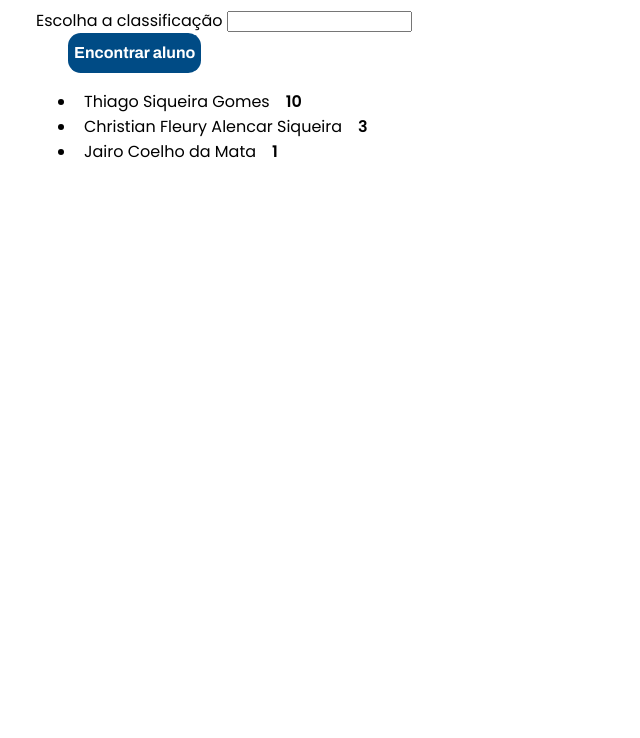
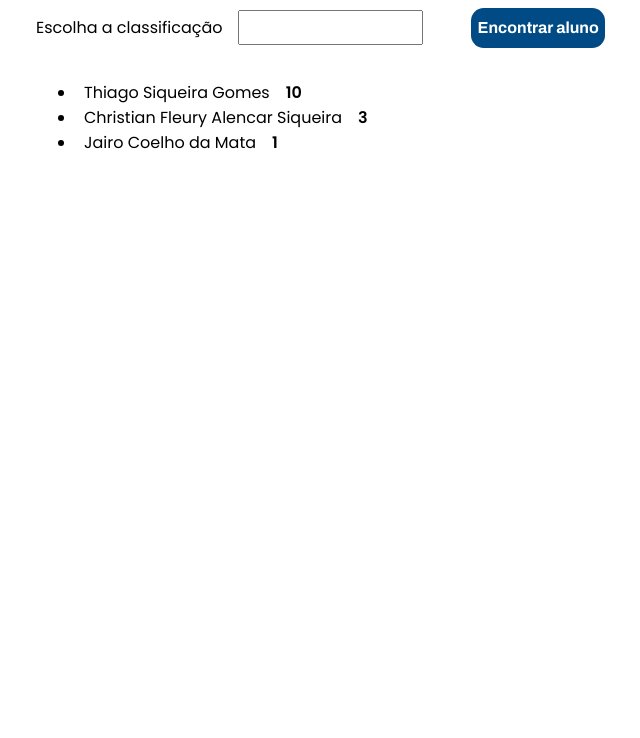
Before and after one commit to projeto-de-algoritmos/DC_exoteric-school, a plain HTML site: page index.html in a window 1280 px wide. Shown: the part 99-837 px from the top of the page, without its empty margins (60-700 px from the left). Drawn offline with Linux system fonts and the light colour scheme.

Commit message:
adding form div

```diff
--- a/index.html
+++ b/index.html
@@ -19,13 +19,13 @@
         <div id="display">
 
         </div>
+
+       <div class="form">
         <label for="">Escolha a classificação</label>
         <input id="input-posicao" type="text">
 
         <button id="button-busca-aluno">Encontrar aluno</button>
-
-
-
+       </div>
 
         <ul id="lista-alunos">
 
--- a/styles.css
+++ b/styles.css
@@ -30,13 +30,13 @@ body {
   box-sizing: border-box;
 }
 
-form {
+.form {
   display: flex;
   align-items: center;
   margin-bottom: 2rem;
 }
 
-form input {
+.form input {
   height: 1.8rem;
   margin: 0 1rem;
 }
```
